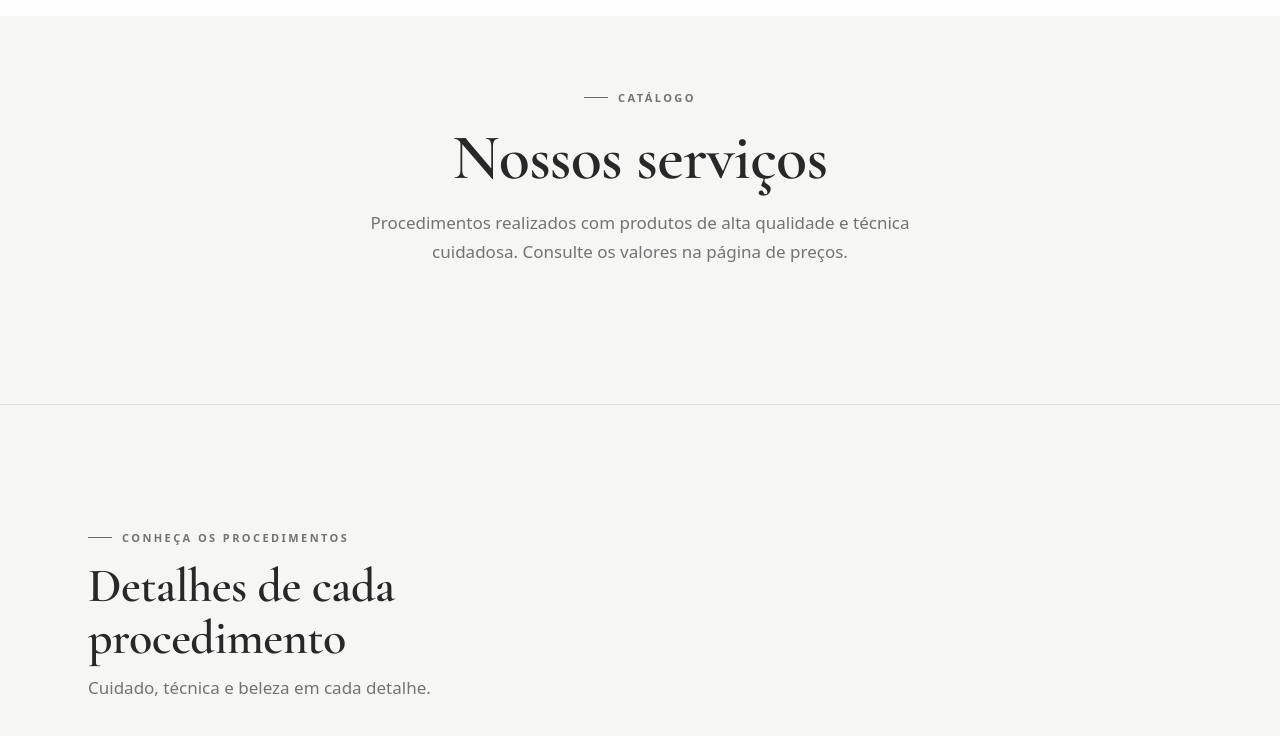
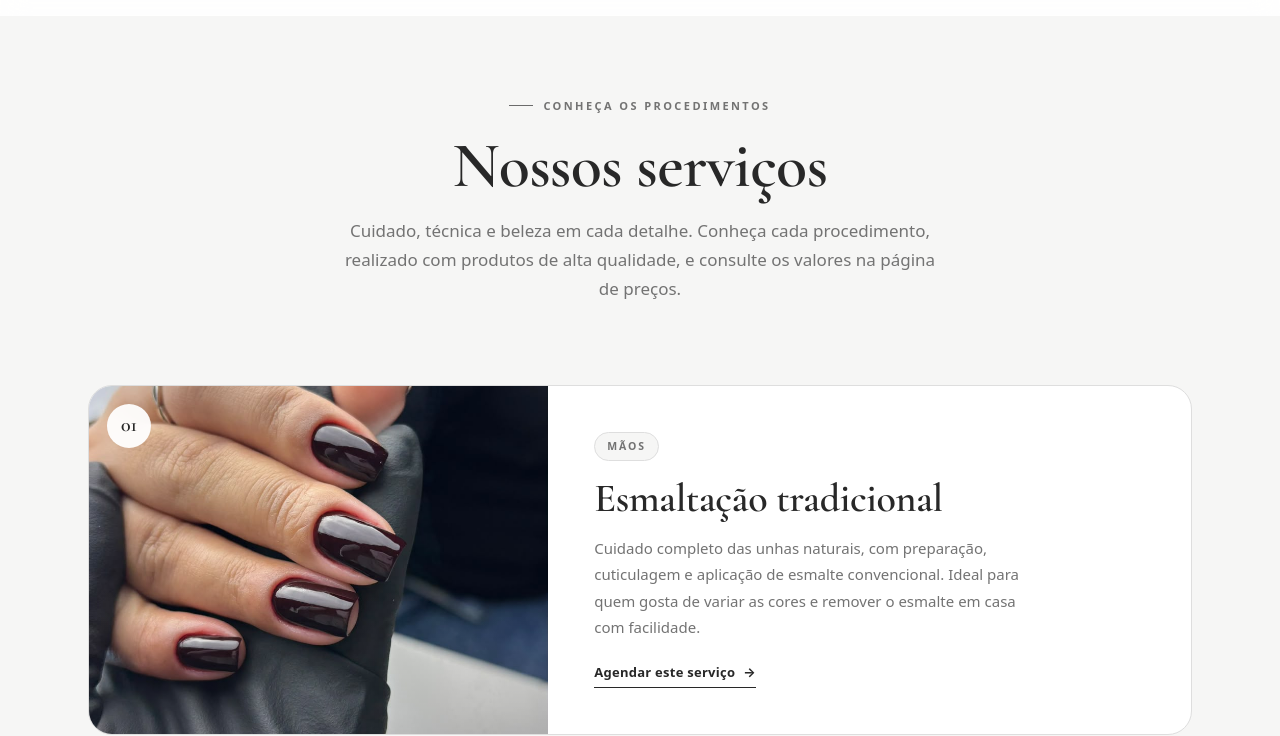
Before and after one commit to K4w4ki/nails-app, a plain HTML site: page servicos.html in a window 1280 px wide. Shown: the part 68-804 px from the top of the page. Drawn offline with nearby package versions, Linux system fonts and the light colour scheme.

Commit message:
Add files via upload

```diff
--- a/css/servicos.css
+++ b/css/servicos.css
@@ -2,6 +2,10 @@
    SERVIÇOS — "Conheça os procedimentos"
    Usa as variáveis do styles.css (--ink, --line, --soft, --r-lg…)
    ========================================================= */
+
+/* Topo da página */
+.servicos-hero{padding-top:clamp(48px,6vw,72px);padding-bottom:0}
+.proc-section{padding-top:clamp(40px,5vw,64px)}
 
 .proc-list{display:flex;flex-direction:column;gap:clamp(18px,2.4vw,28px)}
 
--- a/servicos.html
+++ b/servicos.html
@@ -37,25 +37,17 @@
 </header>
 
 <main>
-  <section class="section-tight" style="padding-top:64px;border-bottom:1px solid var(--line)">
-    <div class="container" style="text-align:center;max-width:760px;padding-bottom:48px">
-      <span class="eyebrow" style="justify-content:center">Catálogo</span>
+  <section class="section-tight servicos-hero">
+    <div class="container" style="text-align:center;max-width:760px">
+      <span class="eyebrow" style="justify-content:center">Conheça os procedimentos</span>
       <h1 style="margin:16px 0 16px;font-size:clamp(36px,5vw,64px)">Nossos serviços</h1>
-      <p class="lead" style="margin-inline:auto">Procedimentos realizados com produtos de alta qualidade e técnica cuidadosa. Consulte os valores na página de preços.</p>
+      <p class="lead" style="margin-inline:auto">Cuidado, técnica e beleza em cada detalhe. Conheça cada procedimento, realizado com produtos de alta qualidade, e consulte os valores na página de preços.</p>
     </div>
   </section>
 
   <!-- ===== CONHEÇA OS PROCEDIMENTOS ===== -->
-  <section class="section" id="procedimentos">
+  <section class="section proc-section" id="procedimentos">
     <div class="container">
-      <div class="section-head">
-        <div>
-          <span class="eyebrow">Conheça os procedimentos</span>
-          <h2>Detalhes de cada procedimento</h2>
-          <p class="lead">Cuidado, técnica e beleza em cada detalhe.</p>
-        </div>
-      </div>
-
       <div class="proc-list">
 
         <article class="proc reveal">
```
